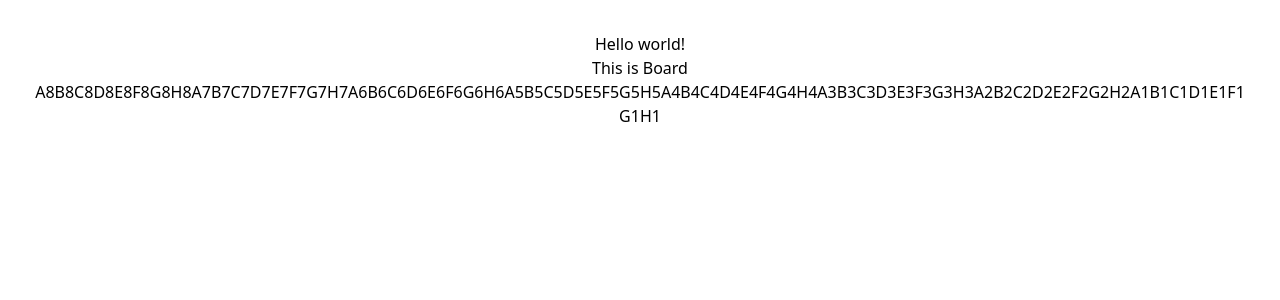
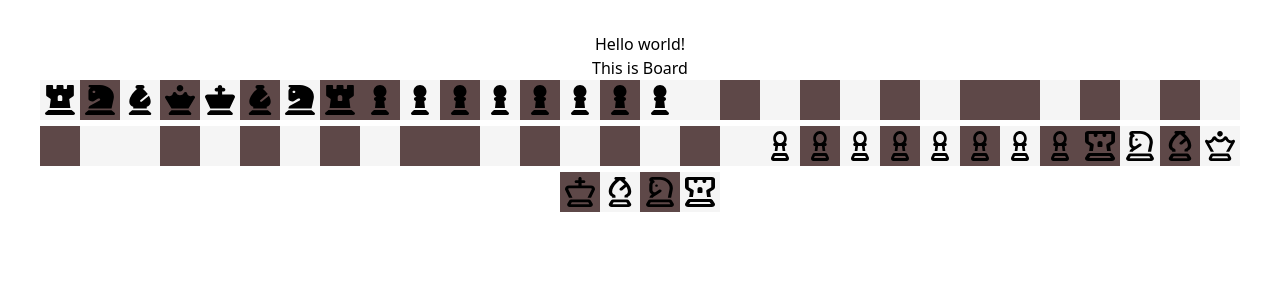
Before and after one commit to tordvb10/ChessWithReactTS, a React (Vite) app: page / in a window 1280 px wide. Shown: the top 300 px of the page. Built offline with nearby package versions, Linux system fonts and the light colour scheme.

Commit message:
fungerer, men det er noe galt med interfaces

```diff
--- a/package.json
+++ b/package.json
@@ -11,6 +11,7 @@
   },
   "dependencies": {
     "fs": "^0.0.1-security",
+    "html-react-parser": "^5.1.10",
     "react": "^18.2.0",
     "react-dom": "^18.2.0",
     "react-router-dom": "^6.23.0",
--- a/src/components/Board/Board.tsx
+++ b/src/components/Board/Board.tsx
@@ -6,6 +6,7 @@ interface BoardPieceInterFace {
 import {StrictMode} from "react";
 import {data as BoardData} from "../../Data/Board/BoardData.json"
 import styleBoard from "./Board.module.css"
+import {data as PieceStartData} from "../../Data/PieceStart/PieceStartData.json"
 import BoardPiece from "../BoardPiece/BoardPiece.tsx";
 export default function Board(){
     function pieceClicked(BoardPieceEl:BoardPieceInterFace){
@@ -18,14 +19,21 @@ export default function Board(){
             <h1>This is Board</h1>
             <div className={`${styleBoard.GridContainer} justify-center grid grid-cols-8 gap-0`}>
                 {
-                    BoardArray.map((BoardField)=>{
+                    BoardArray.map((BoardField,index_i)=>{
                         return(
                             <StrictMode key={BoardField[0].number}>
                                 {
-                                    BoardField.map((BoardPieceEl)=>{
+                                    BoardField.map((BoardPieceEl,index_j)=>{
                                         return(
-                                            <button id={`${BoardPieceEl.letter}${BoardPieceEl.number}`} onClick={()=>{pieceClicked(BoardPieceEl)}} key={`${BoardPieceEl.letter}${BoardPieceEl.number}`}>
-                                                <BoardPiece BoardPieceEl={BoardPieceEl}/>
+                                            <button
+                                                id={`${BoardPieceEl.letter}${BoardPieceEl.number}`}
+                                                onClick={()=>{pieceClicked(BoardPieceEl)}}
+                                                key={`${BoardPieceEl.letter}${BoardPieceEl.number}`}>
+                                                <BoardPiece
+                                                    index={index_i*8+index_j}
+                                                    BoardPieceEl={BoardPieceEl}
+                                                    PieceStartData={PieceStartData}
+                                                />
                                             </button>
                                         )
                                     })
--- a/src/components/BoardPiece/BoardPiece.module.css
+++ b/src/components/BoardPiece/BoardPiece.module.css
@@ -0,0 +1,11 @@
+.PieceBox > svg {
+    height: 40px !important;
+    width: 40px !important;
+    padding: 5px;
+}
+.brown {
+    background-color: #5E4848;
+}
+.light {
+    background-color: whitesmoke;
+}
--- a/src/components/BoardPiece/BoardPiece.tsx
+++ b/src/components/BoardPiece/BoardPiece.tsx
@@ -1,16 +1,48 @@
+interface PieceInterface {
+    player: String,
+    piece: String,
+    letter: String,
+    number: String,
+}
 interface propsInterface{
-        BoardPieceEl: {
-        letter: String;
-        number: String;
-    }
+    BoardPieceEl: {
+        letter: String,
+        number: String,
+    },
+    PieceStartData: {
+        PieceStart1:  [Array<PieceInterface>]
+    },
+    index: number
 }
+import parse from "html-react-parser"
+import styleBoardPiece from "./BoardPiece.module.css"
+import {data as SvgData} from "../../Data/Svg/SvgData.json"
 export default function BoardPiece(props:propsInterface){
     const BoardPieceEl = props.BoardPieceEl
+    const PieceStartData = props.PieceStartData
+    const index = props.index
+    console.log(BoardPieceEl)
+    const found = PieceStartData.PieceStart1.find((element)=>{
+        return element.number === String(8 - Math.floor(index/8)) && element.letter === String.fromCharCode(65 + index%8)
+    })
+    let pieceColor = ""
+    if ((index%8)%2 === (Math.floor(index/8))%2){
+        console.log(found)
+        pieceColor = "light"
+    } else {
+        pieceColor = "brown"
+    }
     return (
         <>
-        <div>
-            {BoardPieceEl.letter}{BoardPieceEl.number}
-        </div>
+            <div className={`${styleBoardPiece.PieceBox} ${styleBoardPiece[pieceColor]}`}>
+                {
+                    (found !== undefined)
+                    ?
+                    parse(SvgData.SvgType1[found.piece][found.player])
+                    :
+                    <svg></svg>
+                }
+            </div>
         </>
     )
 }
```
Also changed, not shown: 1 other file (tests, documents, lock files or other folders).
